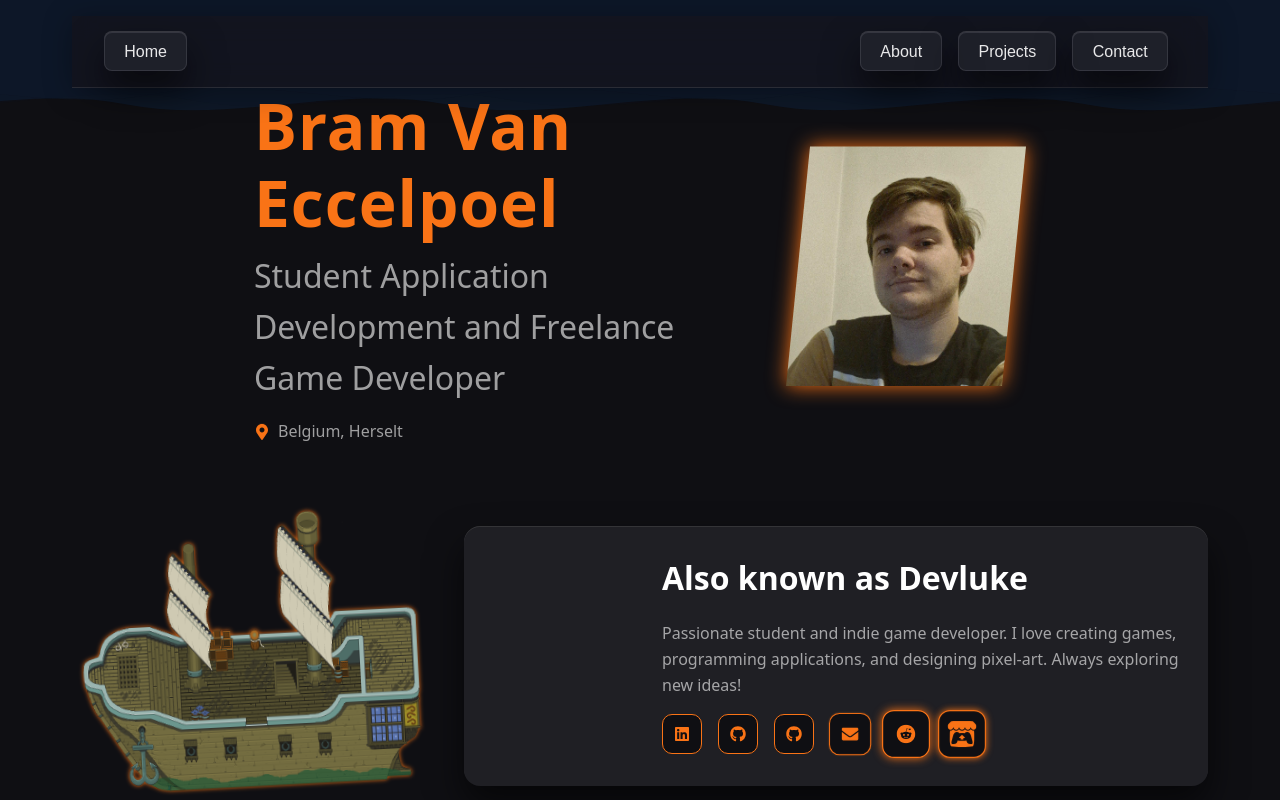
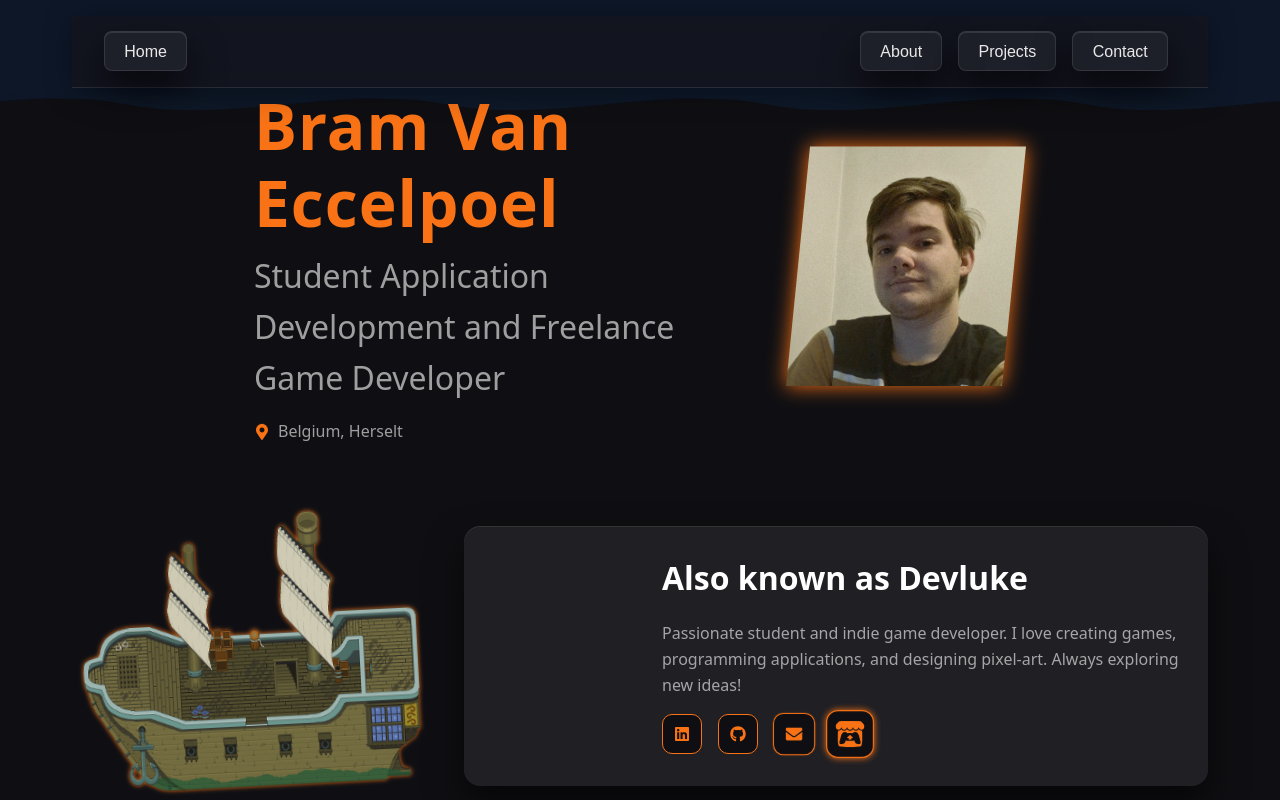
Before and after one commit to Bram-VE/my-portfolio, a React (Vite) app: page / in a window 1280 px wide. Shown: the top 800 px of the page. Built offline with nearby package versions, Linux system fonts and the light colour scheme; a web font is replaced by a local one.

Commit message:
Small Tweaks

```diff
--- a/src/components/EducationSection.jsx
+++ b/src/components/EducationSection.jsx
@@ -23,7 +23,7 @@ export default function EducationSection() {
             <span className="edu-date">2020 – 2023</span>
           </div>
         </div>
-
+{/*
         <div className="education-item">
           <span className="edu-dot"></span>
           <div className="edu-content">
@@ -31,7 +31,7 @@ export default function EducationSection() {
             <p className="edu-school">Damiaan Instituut Aarschot · Belgium</p>
             <span className="edu-date">2016 – 2020</span>
           </div>
-        </div>
+        </div> */}
       </div>
     </div>
   );
--- a/src/components/SocialLinks.jsx
+++ b/src/components/SocialLinks.jsx
@@ -20,15 +20,6 @@ export default function SocialLinks() {
       </a>
 
       <a
-        href="https://github.com/Bram-VE-02"
-        target="_blank"
-        title="GitHub Bram"
-        style={{ "--i": 2, "--flash-delay": "3.5s", "--flash-duration": "6s" }}
-      >
-        <FaGithub />
-      </a>
-
-      <a
         href="https://github.com/DevlukeDevlog"
         target="_blank"
         title="GitHub Devluke"
@@ -46,15 +37,6 @@ export default function SocialLinks() {
       </a>
 
       <a
-        href="https://www.reddit.com/user/No-Shoulder6379/"
-        target="_blank"
-        title="Reddit"
-        style={{ "--i": 5, "--flash-delay": "5s", "--flash-duration": "6s" }}
-      >
-        <FaReddit />
-      </a>
-
-      <a
         href="https://devlukedevlog.itch.io/"
         target="_blank"
         title="Itch.io"
```
